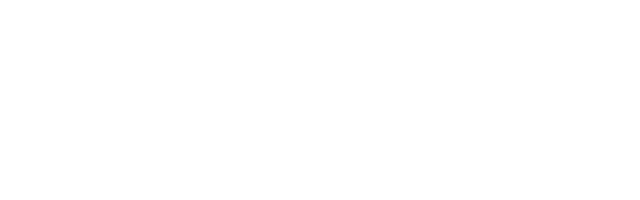
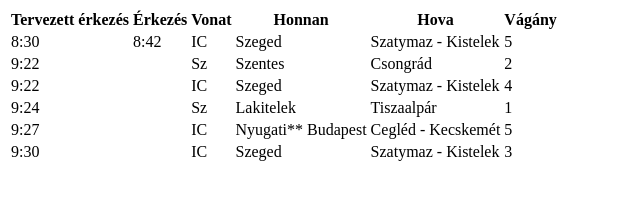
Before and after one commit to VargaAti/2025_01_30_MAV_utastajekoztato, a plain HTML site: page index.html in a window 1280 px wide. Shown: the whole page, without its empty margins (0-640 px from the left). Drawn offline with Linux system fonts and the light colour scheme.

Commit message:
create tables

```diff
--- a/index.html
+++ b/index.html
@@ -6,6 +6,63 @@
     <title>MÁV utastájékoztató</title>
 </head>
 <body>
-
+    <table>
+        <tr>
+            <th>Tervezett érkezés</th>
+            <th>Érkezés</th>
+            <th>Vonat</th>
+            <th>Honnan</th>
+            <th>Hova</th>
+            <th>Vágány</th>
+        </tr>
+        <tr>
+            <td>8:30</td>
+            <td>8:42</td>
+            <td>IC</td>
+            <td>Szeged</td>
+            <td>Szatymaz - Kistelek</td>
+            <td>5</td>
+        </tr>
+        <tr>
+            <td>9:22</td>
+            <td></td>
+            <td>Sz</td>
+            <td>Szentes</td>
+            <td>Csongrád</td>
+            <td>2</td>
+        </tr>
+        <tr>
+            <td>9:22</td>
+            <td></td>
+            <td>IC</td>
+            <td>Szeged</td>
+            <td>Szatymaz - Kistelek</td>
+            <td>4</td>
+        </tr>
+        <tr>
+            <td>9:24</td>
+            <td></td>
+            <td>Sz</td>
+            <td>Lakitelek</td>
+            <td>Tiszaalpár</td>
+            <td>1</td>
+        </tr>
+        <tr>
+            <td>9:27</td>
+            <td></td>
+            <td>IC</td>
+            <td>Nyugati** Budapest</td>
+            <td>Cegléd - Kecskemét</td>
+            <td>5</td>
+        </tr>
+        <tr>
+            <td>9:30</td>
+            <td></td>
+            <td>IC</td>
+            <td>Szeged</td>
+            <td>Szatymaz - Kistelek</td>
+            <td>3</td>
+        </tr>
+    </table>
 </body>
 </html>
```
